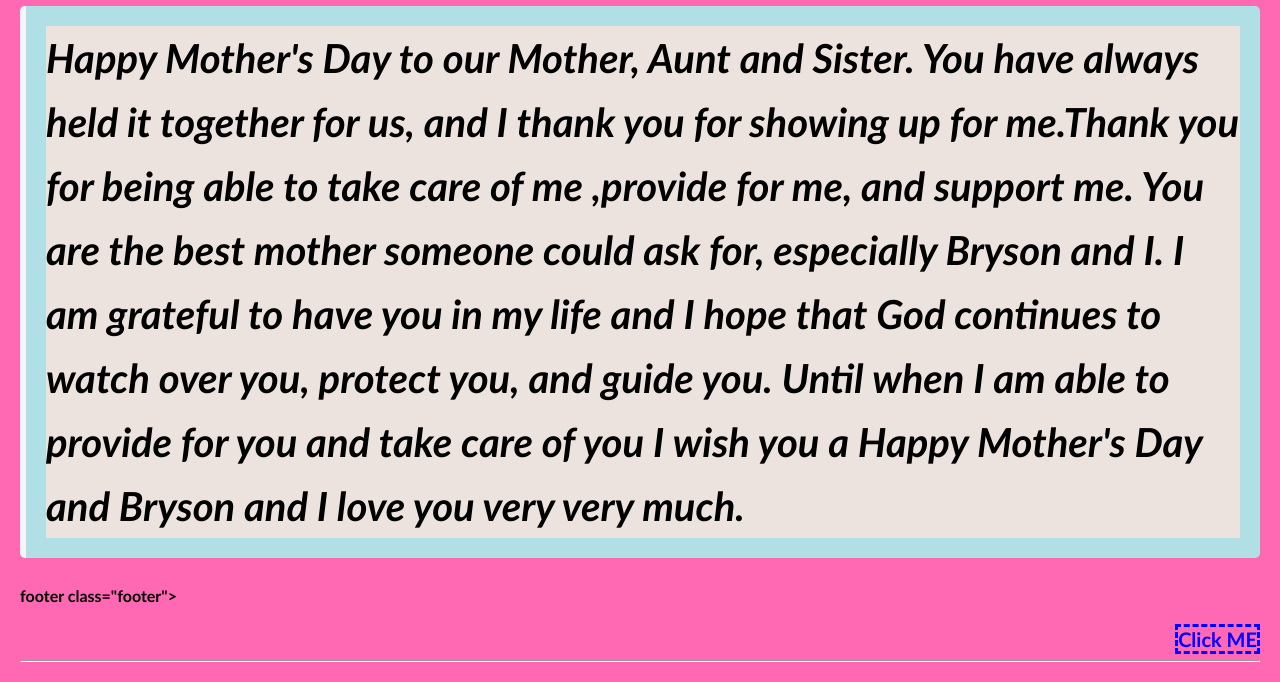
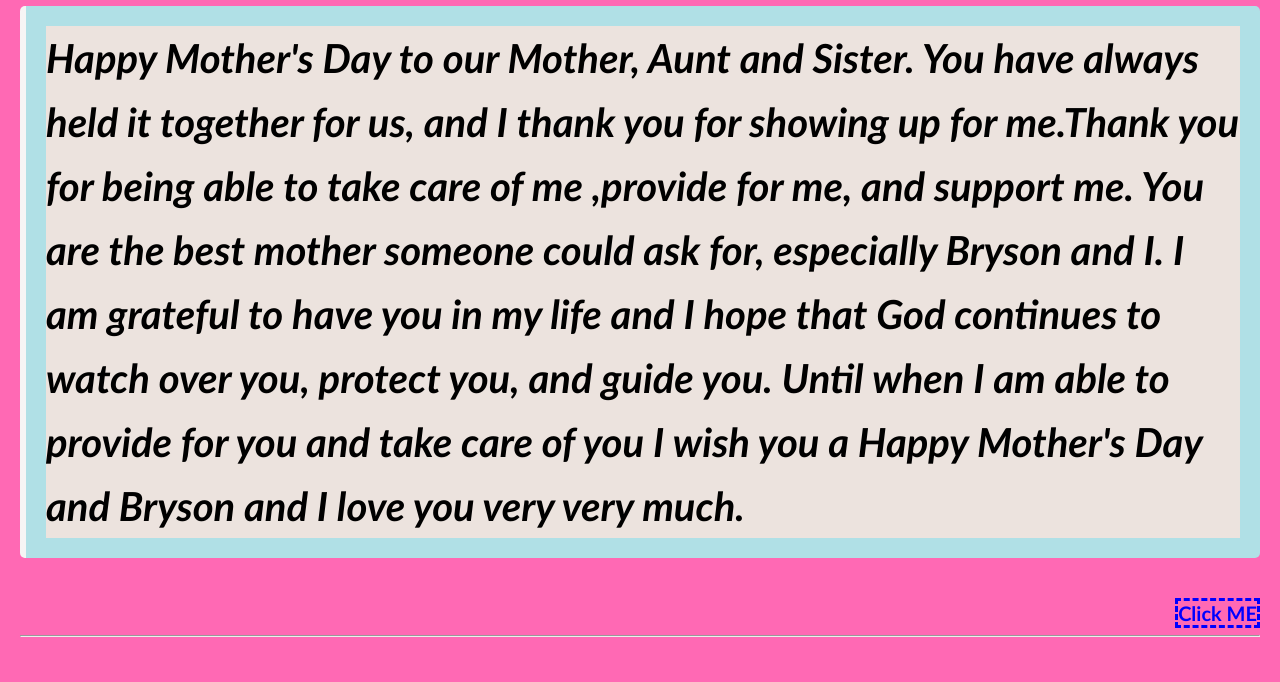
Before and after one commit to ahenry30-hub/Mother-s-Day, a plain HTML site: page Gift1.html in a window 1280 px wide. Shown: the part 338-1020 px from the top of the page. After the commit the page ends 995 px from the top, so only its background shows below. Drawn offline with Linux system fonts and the light colour scheme.

Commit message:
Update Gift1.html

```diff
--- a/Gift1.html
+++ b/Gift1.html
@@ -24,7 +24,7 @@
 
         </p>
     </section>
-    footer class="footer">
+    <footer class="footer">
         <h1 class="home-container">
             <a href="Gift2.html" class="main-link">Click ME</a>
         </h1>
```
